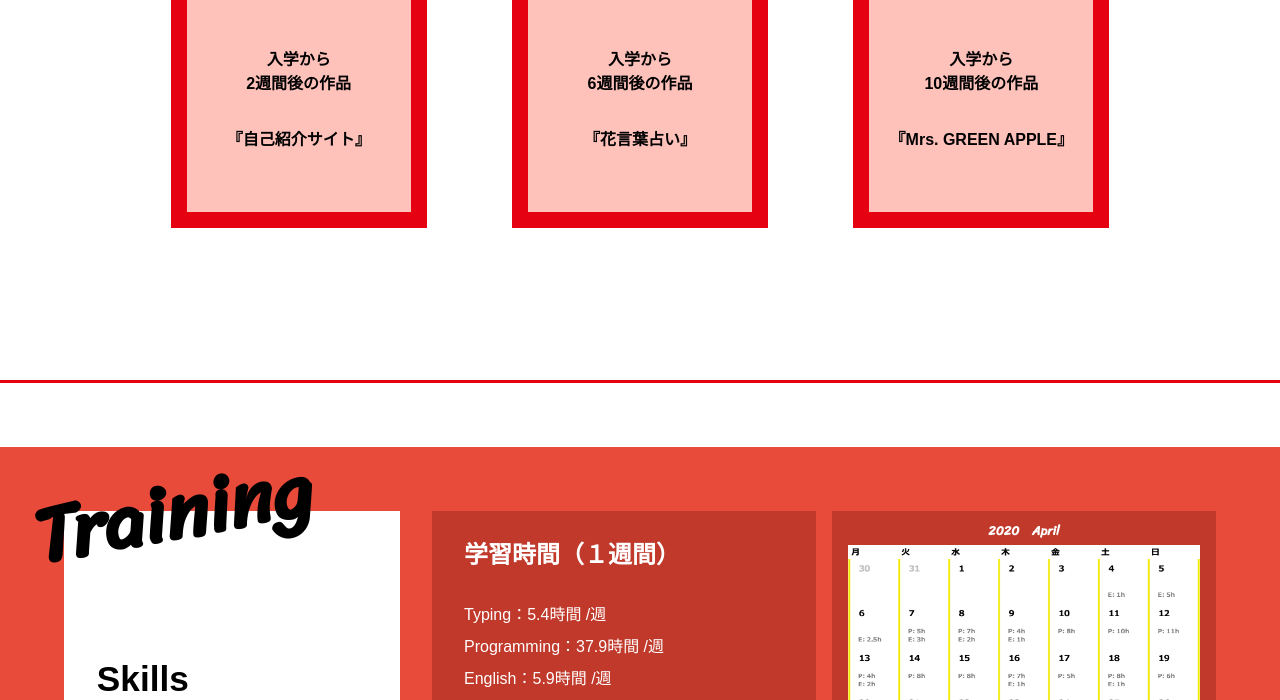
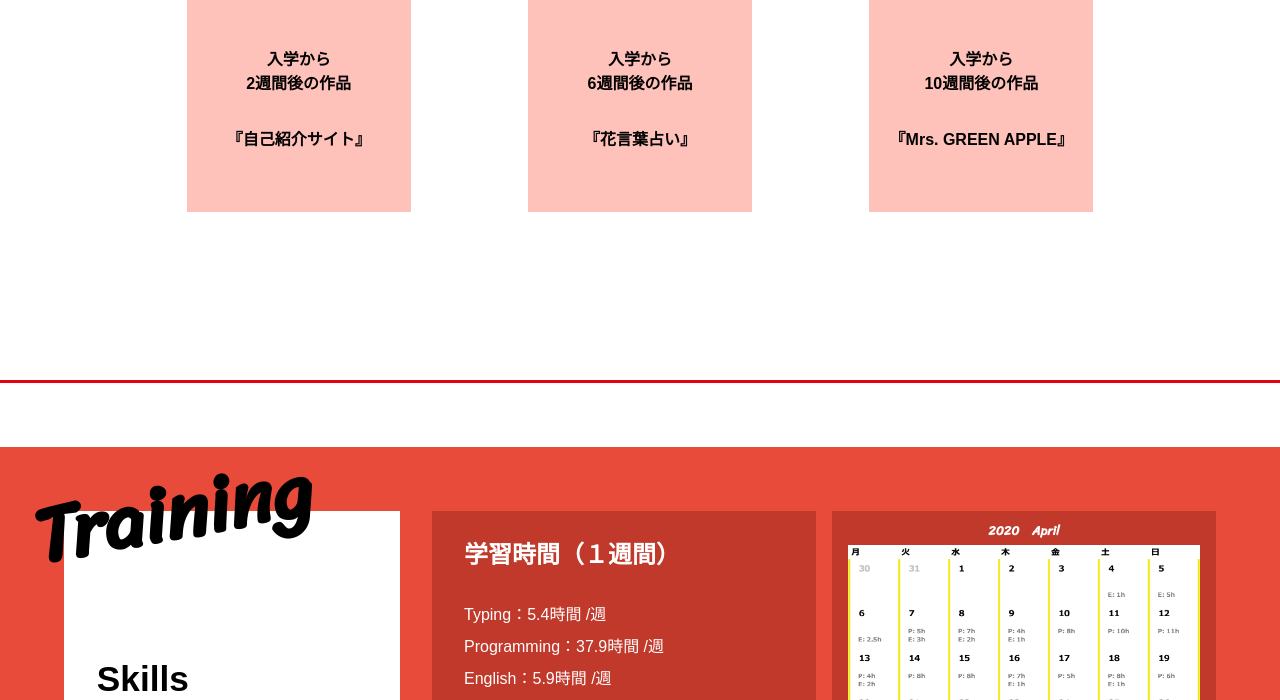
Before and after one commit to Ikuroron/graduation_work, a plain HTML site: page index.html in a window 1280 px wide. Shown: the part 400-1100 px from the top of the page. Drawn offline with nearby package versions, Linux system fonts and the light colour scheme.

Commit message:
cssテスト

```diff
--- a/css/style.css
+++ b/css/style.css
@@ -169,7 +169,7 @@ video {
   width: 14rem;
   height: 14rem;
   background-color: rgba(255, 54, 31, 0.3);
-  border: solid 1rem #e50112;
+  /* border: solid 1rem #e50112; */
   color: black;
 }
 
```
